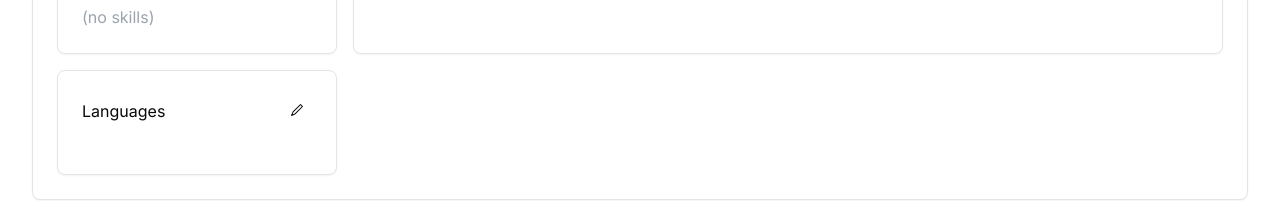
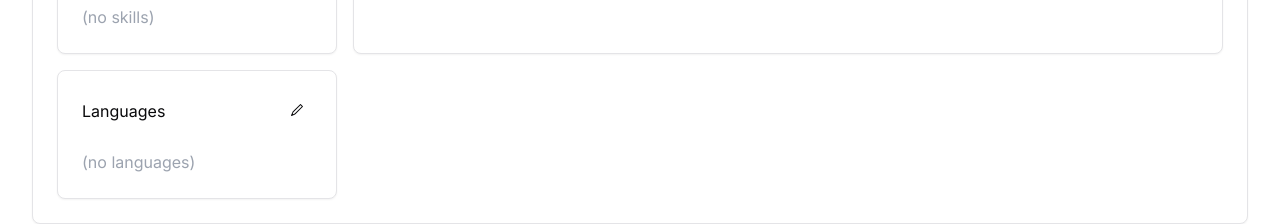
Before and after one commit to themuuln/cv-builder, a Next.js app: page /build in a window 1280 px wide. Shown: the part 599-823 px from the top of the page. Before the commit the page ends 800 px from the top, so only its background shows below. Built offline with nearby package versions, Linux system fonts and the light colour scheme.

Commit message:
feat: languages is now testable

```diff
--- a/src/app/build/logic.ts
+++ b/src/app/build/logic.ts
@@ -29,7 +29,7 @@ const useLogic = (): CoreLogic => {
     isRelocate: false,
     phoneNumber: null,
     email: '',
-    languages: [''],
+    languages: [],
     education: [],
     summary: '',
     experience: [],
@@ -179,6 +179,7 @@ const useLogic = (): CoreLogic => {
     onCancelEditCard,
     isEditSummary,
     isEditSkills,
+    isEditLanguages,
     inputRefsList,
     isLoading,
     setIsLoading,
--- a/src/app/build/types.ts
+++ b/src/app/build/types.ts
@@ -86,6 +86,7 @@ export type CoreLogic = {
   onCancelEditCard: () => void;
   isEditSummary: boolean;
   isEditSkills: boolean;
+  isEditLanguages: boolean;
   inputRefsList: Record<EditModes, RefObject<HTMLInputElement>>;
   isLoading: LoadingType;
   setIsLoading: Dispatch<SetStateAction<LoadingType>>;
--- a/src/components/build/group/languages/index.tsx
+++ b/src/components/build/group/languages/index.tsx
@@ -1,21 +1,132 @@
-import type { CoreLogic, ResumeData } from '@/app/build/types';
-import { UniversalCardHeader } from '@/components/card-edit';
+'use client';
+
+import { type CoreLogic, type ResumeData } from '@/app/build/types';
+import { CardEditFooter, UniversalCardHeader } from '@/components/card-edit';
+import Button from '@/components/ui/button';
 import { Card, CardContent } from '@/components/ui/card';
+import { Input } from '@/components/ui/input';
+import {
+  CaretDownIcon,
+  CaretUpIcon,
+  PlusIcon,
+  TrashIcon,
+} from '@radix-ui/react-icons';
+import { toast } from 'sonner';
+import NoData from '../../no-data';
 
 type LanguagesProps = {
+  l: CoreLogic;
   data: ResumeData;
-  l: CoreLogic;
+};
+
+const renderLanguages = ({ l }: { l: CoreLogic }) => {
+  if (l.data?.languages?.length === 0) {
+    return <NoData>(no languages)</NoData>;
+  }
+  return l.data!.languages?.map((language, index) => {
+    const removeLanguage = async () => {
+      // @ts-ignore
+      await l.setData({
+        ...l.data,
+        languages: l.data!.languages?.filter((_, i) => i !== index),
+      });
+      toast('Language removed successfully');
+    };
+    return l.isEditLanguages ? (
+      <div key={index} className='flex flex-row items-center gap-2'>
+        <div className='flex flex-col space-y-1'>
+          <div
+            onClick={() => {
+              const newLanguages = [...l.data!.languages];
+              const temp = newLanguages[index];
+              newLanguages[index] = newLanguages[index - 1];
+              newLanguages[index - 1] = temp;
+              // @ts-ignore
+              l.setData({ ...l.data, languages: newLanguages });
+            }}
+            className='cursor-pointer'
+          >
+            <CaretUpIcon className='h-4 w-4' />
+          </div>
+          <div
+            onClick={() => {
+              const newLanguages = [...l.data!.languages];
+              const temp = newLanguages[index];
+              newLanguages[index] = newLanguages[index + 1];
+              newLanguages[index + 1] = temp;
+              // @ts-ignore
+              l.setData({ ...l.data, languages: newLanguages });
+            }}
+            className='cursor-pointer'
+          >
+            <CaretDownIcon className='h-4 w-4' />
+          </div>
+        </div>
+        <Input
+          value={language}
+          onChange={(e) => {
+            // @ts-ignore
+            l.setData({
+              ...l.data,
+              languages: [
+                ...l.data!.languages.slice(0, index),
+                e.target.value,
+                ...l.data!.languages.slice(index + 1),
+              ],
+            });
+          }}
+        />
+        {language.length !== 0 ? (
+          <Button onClick={removeLanguage}>
+            <TrashIcon />
+          </Button>
+        ) : (
+          <></>
+        )}
+      </div>
+    ) : (
+      <p key={index}>{language.charAt(0).toUpperCase() + language.slice(1)}</p>
+    );
+  });
 };
 
 const Languages: React.FC<LanguagesProps> = ({ data, l }): JSX.Element => {
+  const addNewLanguage = () => {
+    const languages = l.data!.languages;
+    if (!languages?.some((language) => language.trim() === '')) {
+      // @ts-ignore
+      l.setData({
+        ...l.data,
+        languages: [...languages, ''],
+      });
+    } else {
+      toast('Please fill in all languages before adding a new one');
+    }
+  };
+
   return (
-    <Card className='col-span-1'>
+    <Card className={`${l.isEditLanguages ? 'border-blue-500' : ''}`}>
       <UniversalCardHeader setCardEdit={l.setEditCard} title='Languages' />
-      <CardContent>
-        {l.data?.languages?.map((language, i) => {
-          return <p key={i}>{language}</p>;
-        })}
+      <CardContent className='space-y-2'>
+        {renderLanguages({ l })}
+        {l.isEditLanguages && (
+          <Button
+            className='w-full space-x-1'
+            variant={'outline'}
+            onClick={addNewLanguage}
+          >
+            <PlusIcon /> <p>Add Language</p>
+          </Button>
+        )}
       </CardContent>
+      <CardEditFooter
+        condition={l.isEditLanguages}
+        onSave={() => {
+          l.onSaveEditCard();
+          l.saveData();
+        }}
+        onCancel={l.onCancelEditCard}
+      />
     </Card>
   );
 };
```
